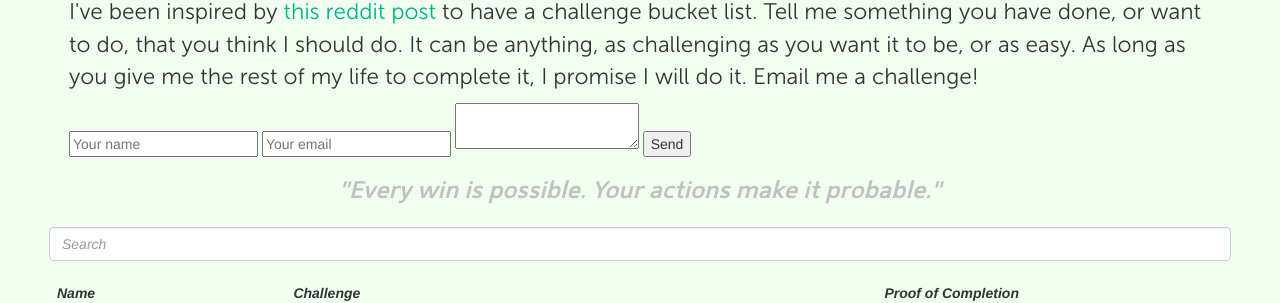
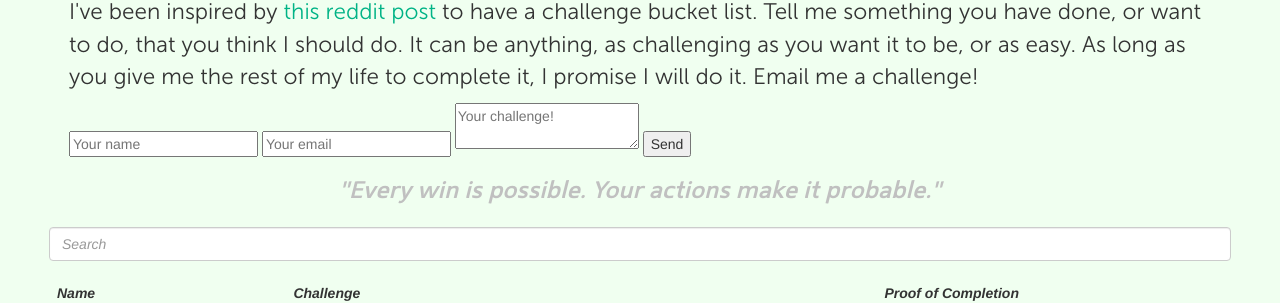
Before and after one commit to alectrolytes/alectrolytes.github.io, a Jekyll site: the page built from index.html, in a window 1280 px wide and 900 px high, scrolled down 2526 px. Shown: the part 189-492 px from the top of the window. Built offline with Jekyll 4.4.1, drawn with Linux system fonts in a browser that asks for light colours; nearby versions of some CDN libraries.

Commit message:
challenge form

```diff
--- a/index.html
+++ b/index.html
@@ -84,7 +84,7 @@ title: Team Nexus. A convergence of awesome ideas!
       <form action="//forms.brace.io/alec@teamnex.us" method="POST">
         <input type="text" name="name" placeholder="Your name">
         <input type="email" name="_replyto" placeholder="Your email">
-        <textarea name="body"></textarea>
+        <textarea name="body" placeholder="Your challenge!"></textarea>
         <input type="submit" value="Send">
       </form>
       <h3 style="color: #C0C0C0; text-align: center; font-family: Mentone"><i>"Every win is possible. Your actions make it probable."<i></h3>
```
